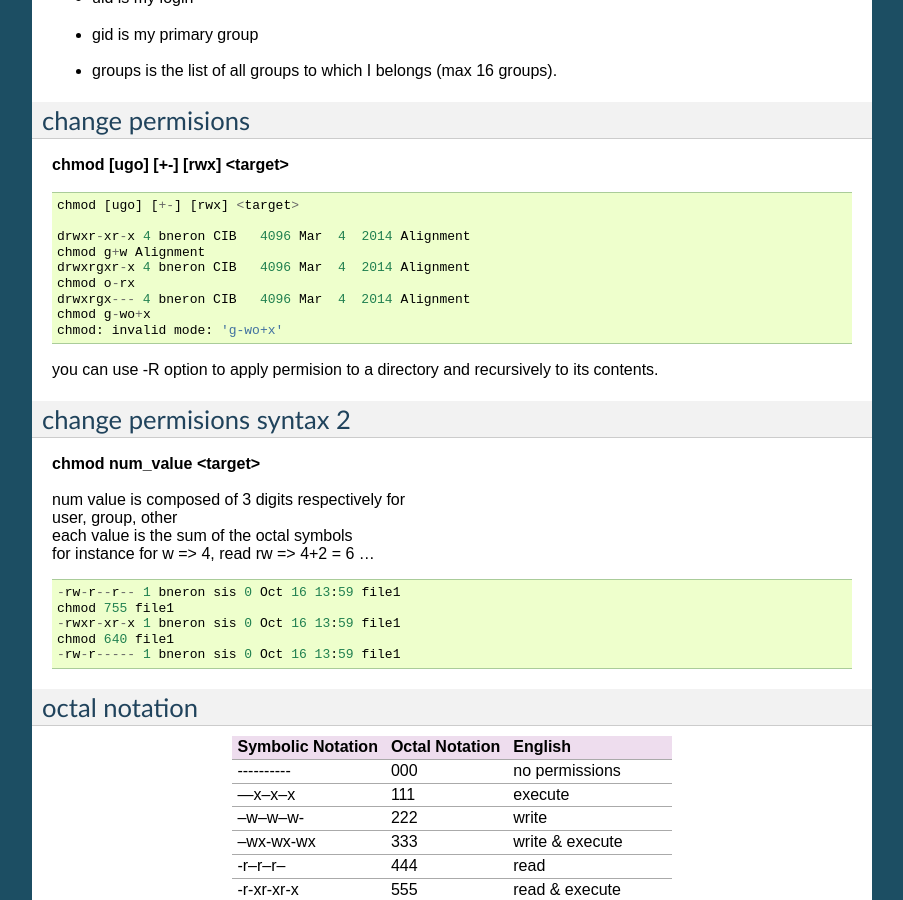
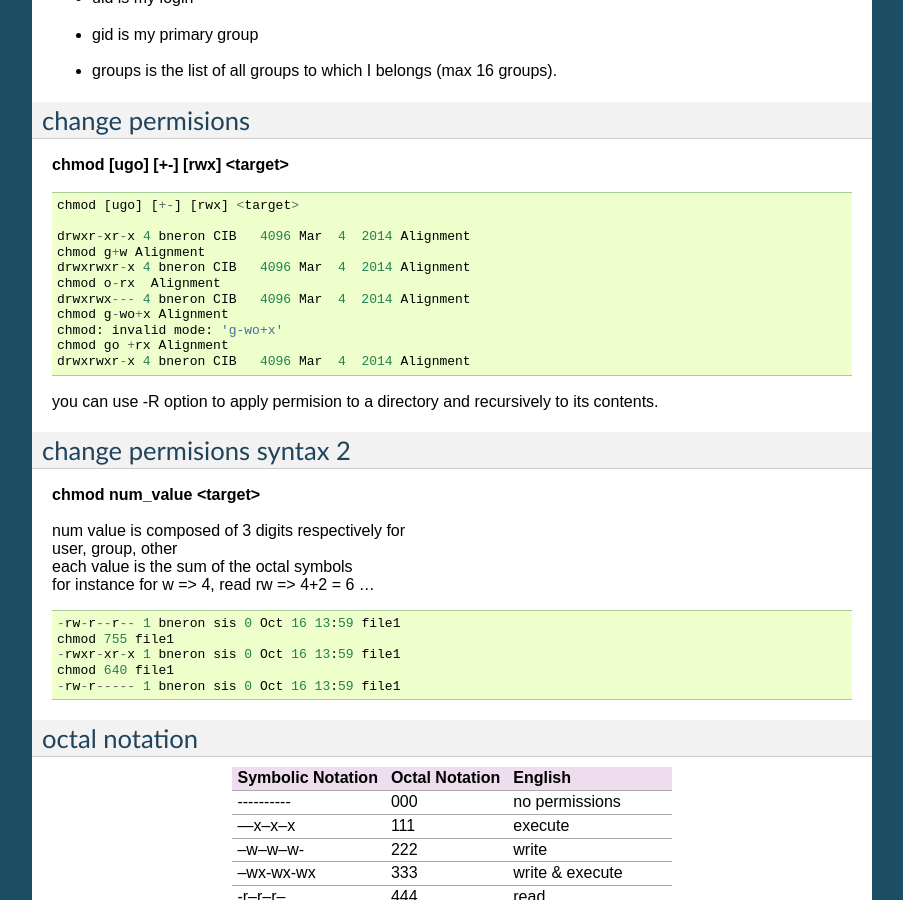
Before and after one commit to C3BI-pasteur-fr/unix-training, a Sphinx documentation site: the page built from unix-I/source/File_System.rst, in a window 1280 px wide and 900 px high, scrolled down 7881 px. Shown: the whole window, without its empty margins (198-1101 px from the left). Built offline with Sphinx 7.4.7, drawn with Linux system fonts in a browser that asks for light colours; formulas are drawn with MathJax 3.

Commit message:
fix permisions in code example

```diff
--- a/unix-I/source/File_System.rst
+++ b/unix-I/source/File_System.rst
@@ -376,11 +376,13 @@ change permisions
 
    drwxr-xr-x 4 bneron CIB   4096 Mar  4  2014 Alignment
    chmod g+w Alignment
-   drwxrgxr-x 4 bneron CIB   4096 Mar  4  2014 Alignment
-   chmod o-rx
-   drwxrgx--- 4 bneron CIB   4096 Mar  4  2014 Alignment
-   chmod g-wo+x
+   drwxrwxr-x 4 bneron CIB   4096 Mar  4  2014 Alignment
+   chmod o-rx  Alignment
+   drwxrwx--- 4 bneron CIB   4096 Mar  4  2014 Alignment
+   chmod g-wo+x Alignment
    chmod: invalid mode: 'g-wo+x'
+   chmod go +rx Alignment
+   drwxrwxr-x 4 bneron CIB   4096 Mar  4  2014 Alignment
 
 you can use -R option to apply permision to a directory and recursively to its contents.
 
```
